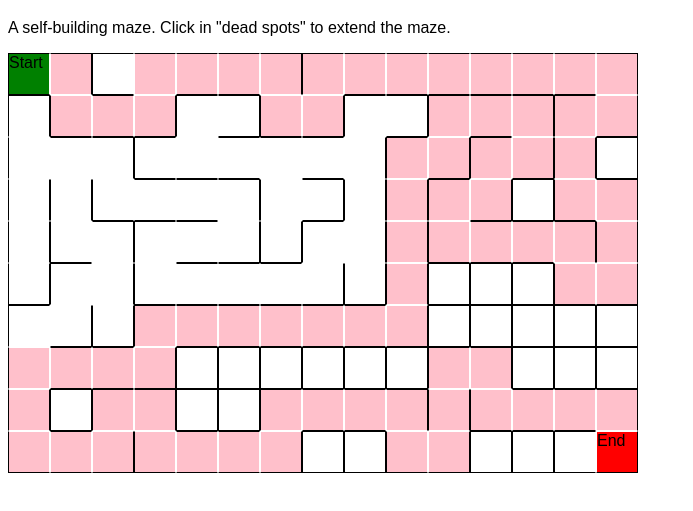
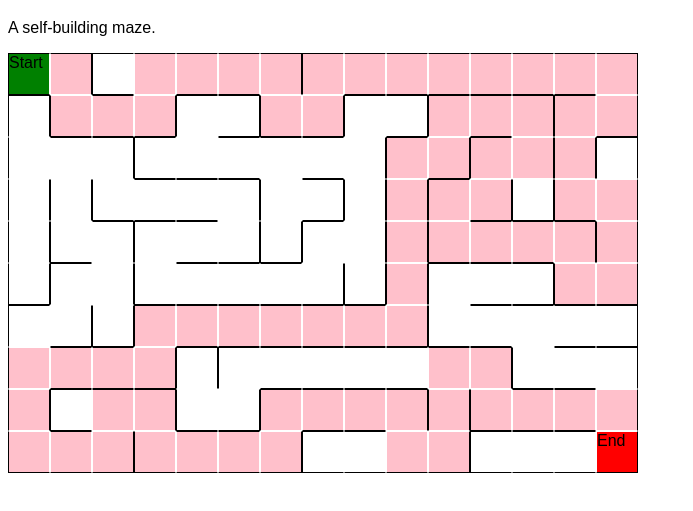
Before and after one commit to petermalcolm/mazes, a plain HTML site: page index.html in a window 1280 px wide. Shown: the part 61-572 px from the top of the page, without its empty margins (0-693 px from the left). Drawn offline with Linux system fonts and the light colour scheme.

Commit message:
fixed the "dead spots" bug

```diff
--- a/index.html
+++ b/index.html
@@ -16,7 +16,7 @@
         <![endif]-->
 
         <h1>Maze!</h1>
-        <p class="no-print">A self-building maze. Click in "dead spots" to extend the maze.</p>
+        <p class="no-print">A self-building maze.</p>
 
         <script src="js/jquery-1.11.2.min.js"></script>
         <script>window.jQuery || document.write('<script src="js/vendor/jquery-1.11.2.min.js"><\/script>')</script>
--- a/js/main.js
+++ b/js/main.js
@@ -33,7 +33,7 @@
 				var nexts = scramble(pickIfPassable(1,x,y));
 			}
 			for( var direction in nexts ) {
-				on_solution_path = on_solution_path || branchTo(x,y,nexts[direction]) || madeIt(x,y);
+				on_solution_path = branchTo(x,y,nexts[direction]) || on_solution_path || madeIt(x,y);
 			}
 			if(on_solution_path) { cellAt(x,y).addClass('hilit'); }
 			if(x===START_X && y===START_Y) { cellAt(x,y).addClass('start').html('Start'); }
```
